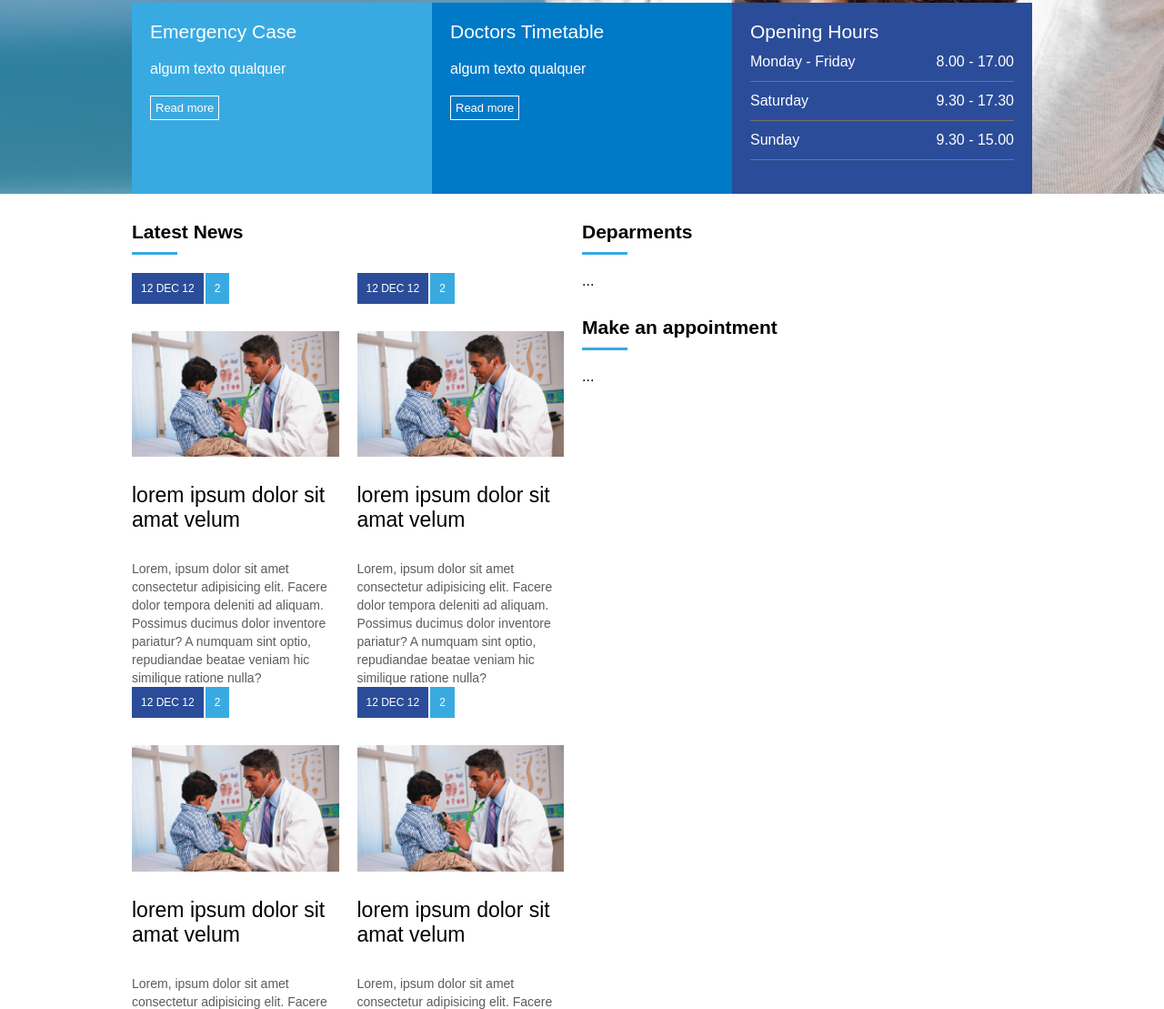
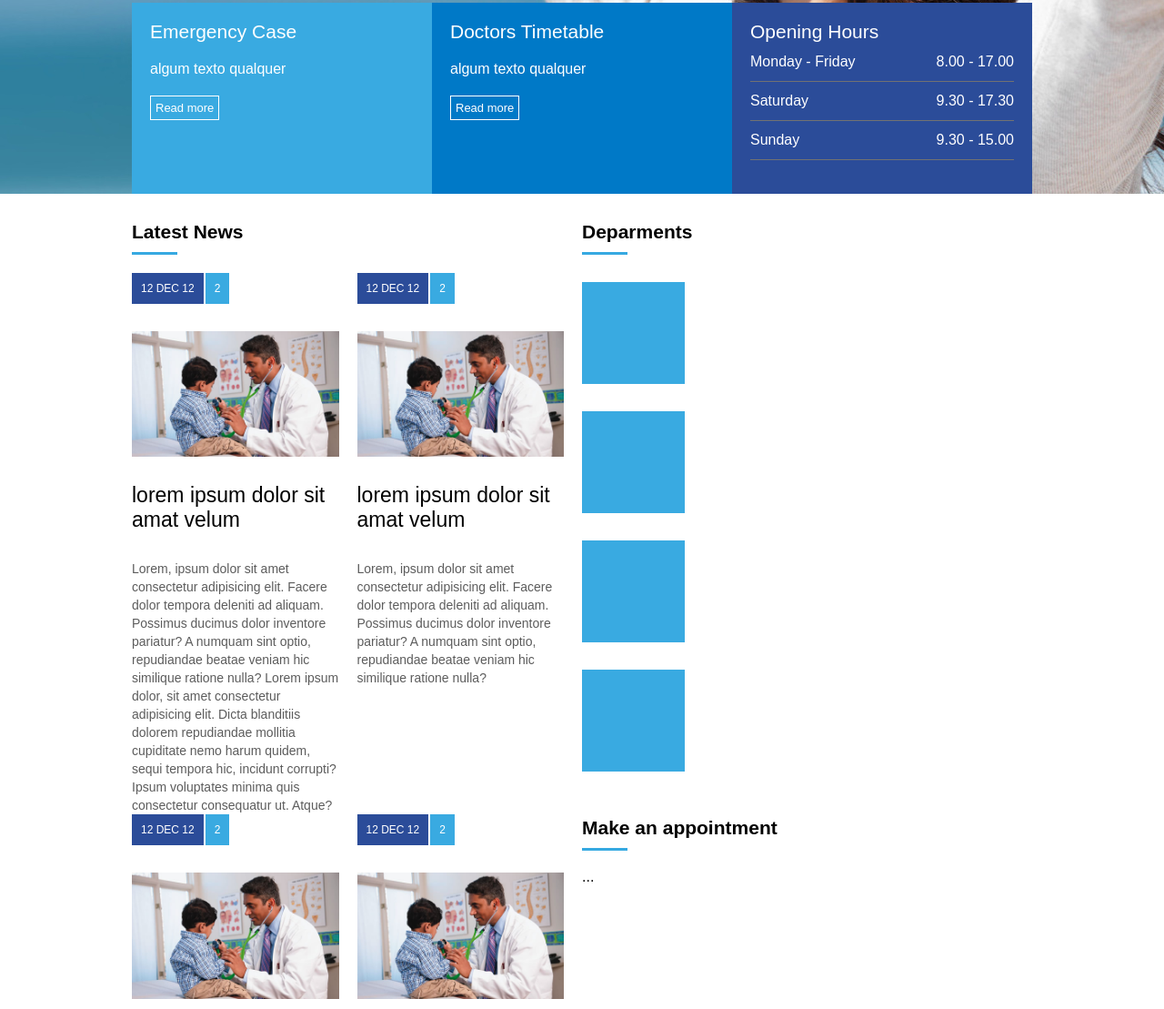
Before and after one commit to Dev-Israel/Projetos-Site, a plain HTML site: page projeto flexbox e html semantico 01/index.html in a window 1280 px wide. Shown: the part 577-1686 px from the top of the page at 91% size. Drawn offline with Linux system fonts and the light colour scheme.

Commit message:
fazendo os quadrados azul

```diff
--- a/projeto flexbox e html semantico 01/assets/css/template.css
+++ b/projeto flexbox e html semantico 01/assets/css/template.css
@@ -206,3 +206,21 @@ article{
     min-width: 200px;/*so quebra linha se colocar um tamanho pode ser do seu agrado ou de acordo com o projeto*/
     margin-right: 20px;
 }
+
+/*Aria dos aquadrados Azus*/
+article .quadrado1,
+.quadrado2,
+.quadrado3,
+.quadrado4{
+    margin-top: 30px;
+    width: 113px;
+    height: 112px;
+    background-color: #39aae1;
+    display: flex;
+    justify-content: space-between;
+}
+.widget{
+    flex: 1;
+}
+
+           /*Aria do Roda pé*/
--- a/projeto flexbox e html semantico 01/index.html
+++ b/projeto flexbox e html semantico 01/index.html
@@ -89,6 +89,7 @@
                                     <div class="news_title">lorem ipsum dolor sit amat velum</div>
                                     <div class="news_resume">
                                         Lorem, ipsum dolor sit amet consectetur adipisicing elit. Facere dolor tempora deleniti ad aliquam. Possimus ducimus dolor inventore pariatur? A numquam sint optio, repudiandae beatae veniam hic similique ratione nulla?
+                                        Lorem ipsum dolor, sit amet consectetur adipisicing elit. Dicta blanditiis dolorem repudiandae mollitia cupiditate nemo harum quidem, sequi tempora hic, incidunt corrupti? Ipsum voluptates minima quis consectetur consequatur ut. Atque?
                                     </div>
                             </a>
                             </article>
@@ -145,13 +146,33 @@
             </section>
             <section>
             <aside>
-                <div class="widget">
+                <div class="widget flex">
                     <div class="widget_title">
                         <div class="widget_title_text">Deparments</div>
                         <div class="widget_title_bar"></div>
+                         <article>
+                            <div class="quadrado1">
+
+                            </div>
+                         </article>
+                         <article>
+                            <div class="quadrado2">
+
+                            </div>
+                         </article>
+                         <article>
+                            <div class="quadrado3">
+
+                            </div>
+                         </article>
+                         <article>
+                            <div class="quadrado4">
+
+                            </div>
+                         </article>
                     </div>
                     <div class="widget_body">
-                        ...
+
                     </div>
                 </div>
 
```
